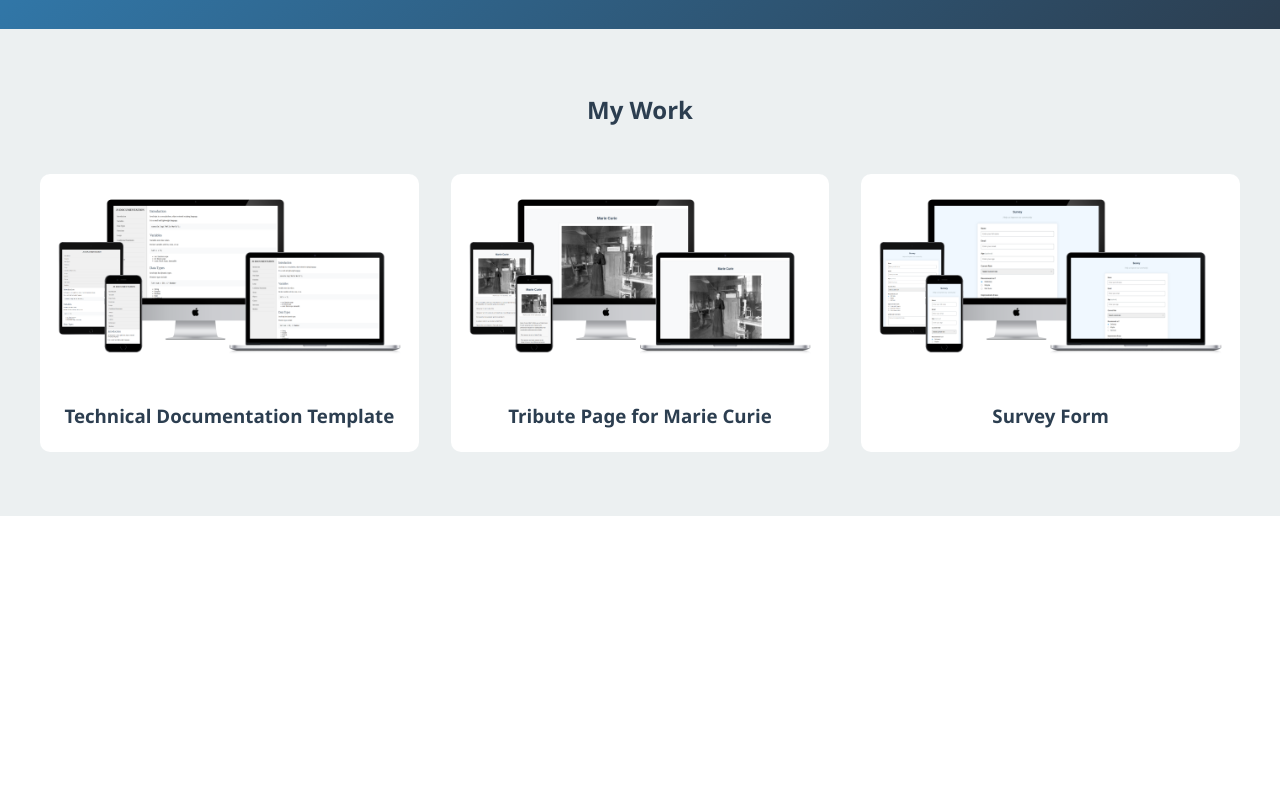
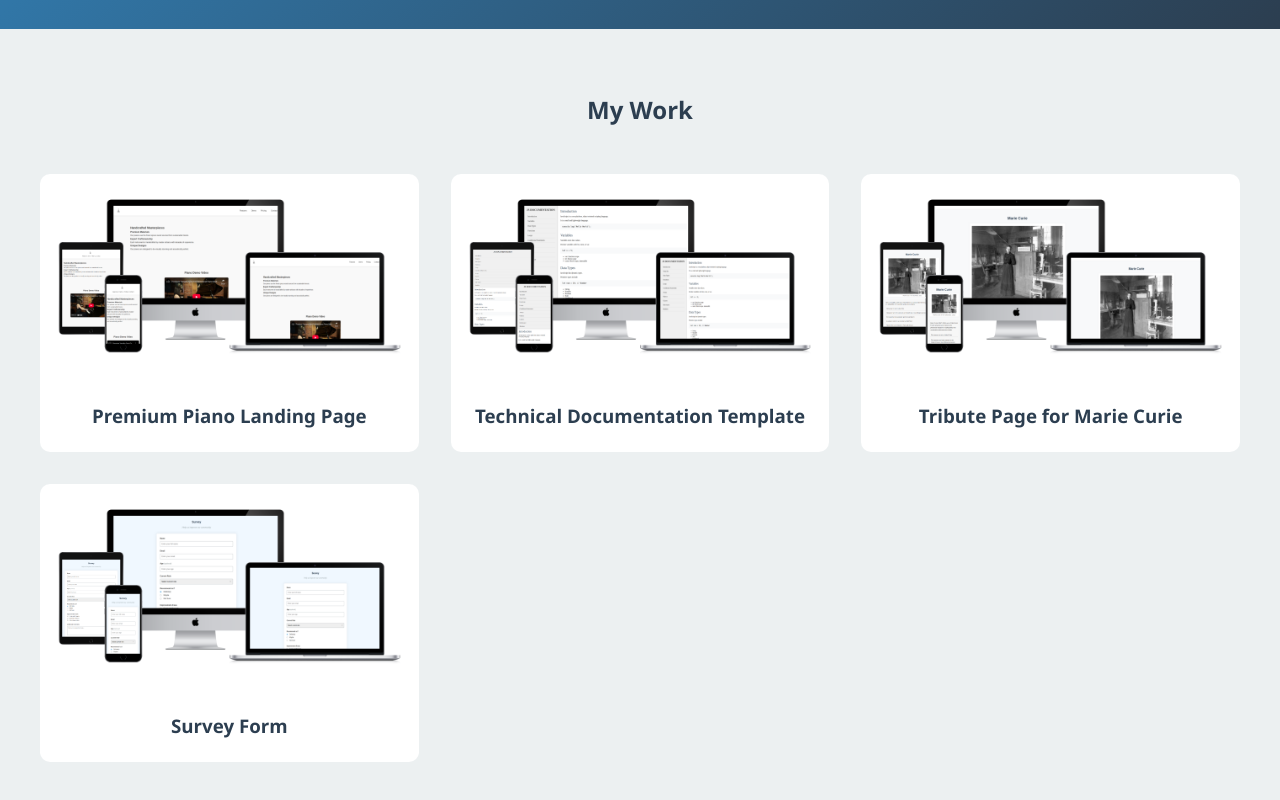
Before and after one commit to nurf21/Personal-Portfolio-Webpage, a plain HTML site: page index.html in a window 1280 px wide. Shown: the part 771-1571 px from the top of the page. Before the commit the page ends 1287 px from the top, so only its background shows below. Drawn offline with Linux system fonts and the light colour scheme.

Commit message:
Added new project tile to index.html

```diff
--- a/index.html
+++ b/index.html
@@ -23,6 +23,10 @@
   <section id="projects">
     <h2 class="section-title">My Work</h2>
     <div class="projects-grid">
+      <a href="https://premiumpiano.netlify.app" target="_blank" class="project-tile">
+        <img src="assets/images/product-landing-page.png" alt="Project 3">
+        <h3>Premium Piano Landing Page</h3>
+      </a>
       <a href="https://documentationtemplate.netlify.app" target="_blank" class="project-tile">
         <img src="assets/images/techincal-documentation-page.png" alt="Project 3">
         <h3>Technical Documentation Template</h3>
```
Also changed, not shown: assets/images/product-landing-page.png (added).
